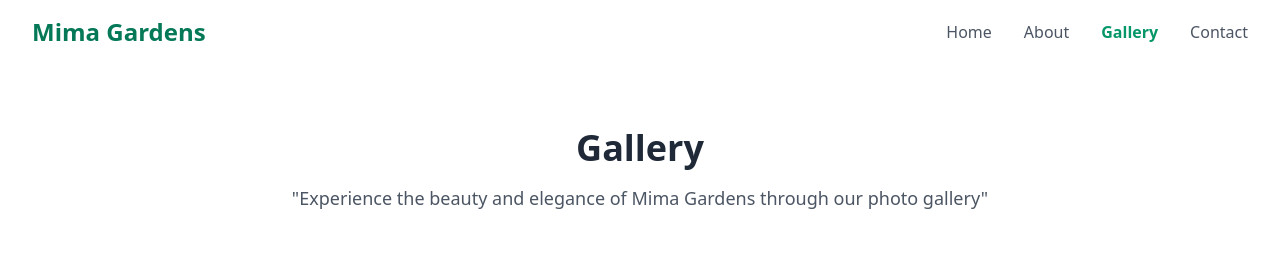
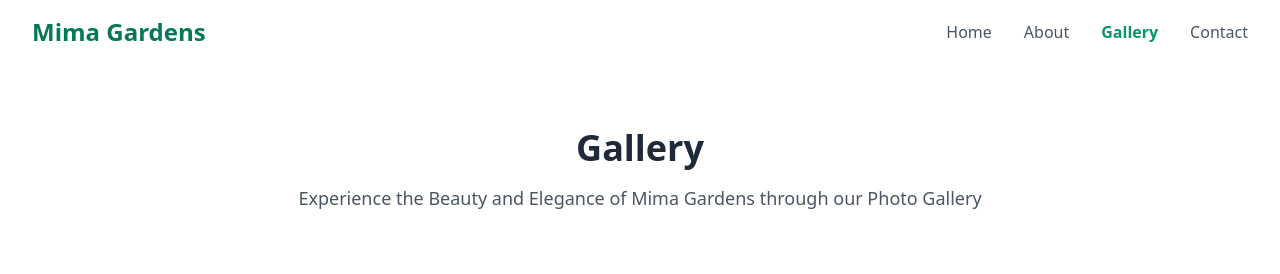
Before and after one commit to Kagwi/mimagardens.github.io, a React (Vite) app: page /gallery in a window 1280 px wide. Shown: the top 274 px of the page. Built offline with nearby package versions, Linux system fonts and the light colour scheme; grey boxes are pictures that could not be loaded.

Commit message:
Update Gallery.tsx

```diff
--- a/src/pages/Gallery.tsx
+++ b/src/pages/Gallery.tsx
@@ -15,7 +15,7 @@ const Gallery = () => {
           >
             <h1 className="text-4xl font-bold mb-4">Gallery</h1>
             <p className="text-lg text-gray-600">
-              "Experience the beauty and elegance of Mima Gardens through our photo gallery"
+              Experience the Beauty and Elegance of Mima Gardens through our Photo Gallery
             </p>
           </motion.div>
           <ImageGallery />
```
